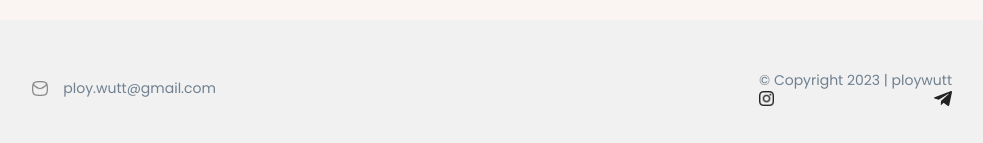
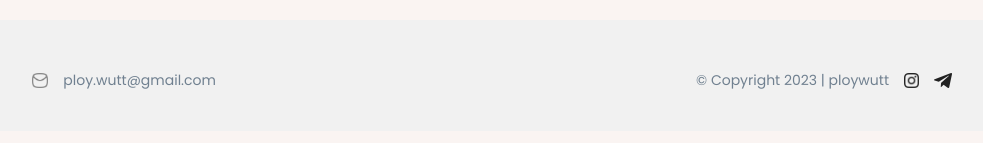
Before and after one commit to ploywutt/my-resume-demo, a React (Vite) app: page / in a window 1280 px wide. Shown: the part 2624-2767 px from the top of the page, without its empty margins (168-1151 px from the left). Built offline with nearby package versions, Linux system fonts and the light colour scheme.

Commit message:
fix: edit footer

```diff
--- a/src/components/footer.jsx
+++ b/src/components/footer.jsx
@@ -11,7 +11,7 @@ function Footer() {
           <img className="icon-link" src={mail} />
           <h6>ploy.wutt@gmail.com</h6>
         </div>
-        <div className="reverse">
+        <div className="reverse wrapper">
           <div className="copyright">
             <h6>© Copyright 2023 | ploywutt</h6>
           </div>
```
